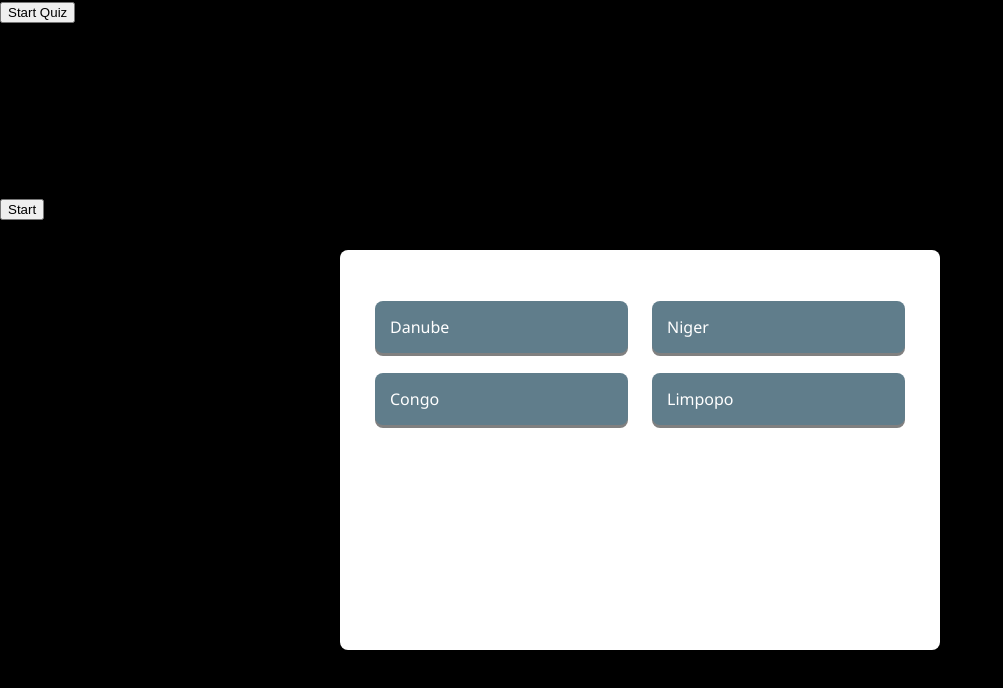
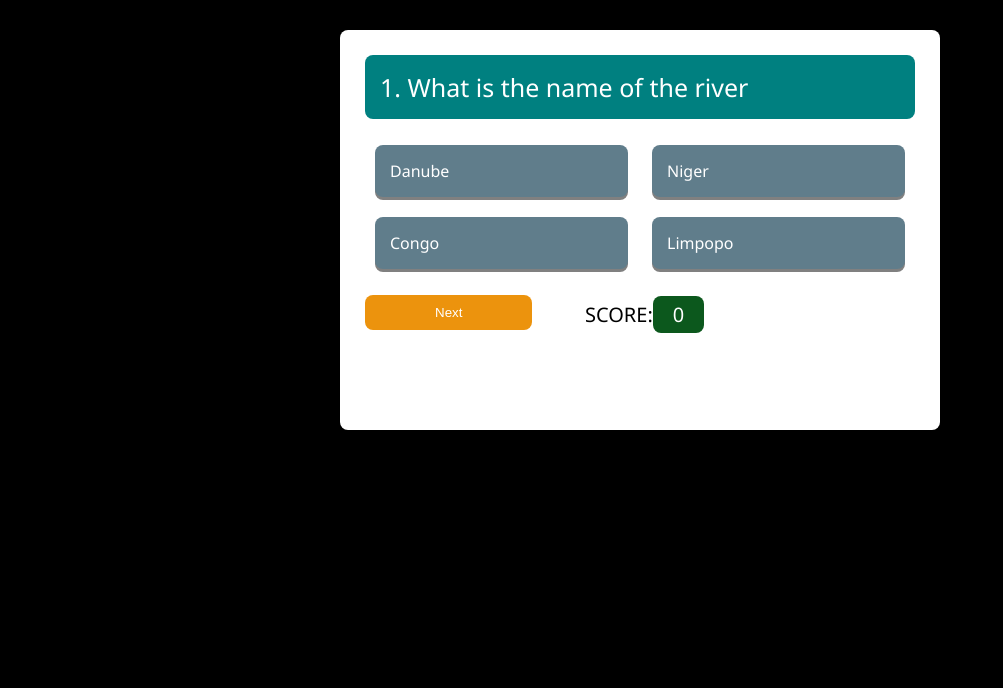
Before and after one commit to pappa025/be-a-quizmaster, a plain HTML site: page index.html in a window 1280 px wide. Shown: the whole page, without its empty margins (0-1003 px from the left). Drawn offline with Linux system fonts and the light colour scheme.

Commit message:
time consuming trials with start screeen, not working so far

```diff
--- a/assets/script.js
+++ b/assets/script.js
@@ -6,6 +6,11 @@ var opt1 = document.getElementById('opt1')
 var opt2 = document.getElementById('opt2')
 var opt3 = document.getElementById('opt3')
 var opt4 = document.getElementById('opt4')
+/*var startBtn = document.getElementById("startquiz")
+var startBox = document.querySelector("#start-box")
+var qOptions = document.getElementById('options')
+var qQuestions = document.getElementById('questions')
+var qScore = document.getElementById('score')*/
 
 /* Questions */
 var app={
@@ -23,7 +28,19 @@ var app={
         ],
 
         index:0,
-        load:function(){
+
+        /*startBtn,addEventListener("click", startQuiz)*/
+
+        /*function startQuiz(){
+            // console.log("Started!")
+            startBtn.classList.add("hide");
+            startBox.classList.add("hide");
+            qOptions.classList.remove("hide");
+            qQuestion.classList.remove("hide");
+            qScore.classList.remove("hide");
+            this.load();*/
+
+            load: function (){
             if(this.index<=this.questions.length-1){
                 quizbox.innerHTML=this.index+1 + ". " +this.questions[this.index].q;
                 opt1.innerHTML=this.questions[this.index].options[0];
--- a/assets/styles.css
+++ b/assets/styles.css
@@ -103,6 +103,10 @@ body{
     border-radius: 8px;
 }
 
+/* .rules {
+    font-size: 12px;
+}
+
 .hide {
     display: none;
-}
+} */
--- a/index.html
+++ b/index.html
@@ -8,27 +8,21 @@
     <title>Flash quiz</title>
 </head>
 <body>
-    <div>
-        <button id="startquiz">Start Quiz</button>
-    <div id="start-box">
-        <ol class="gamerules">Game Rules:
-            <li><i class='fa fa-star' style='font-size:18px'></i>
-                To start the quiz, click on the Start button below</li>
-            <li><i class='fa fa-star' style='font-size:18px'></i>
-                Read the question and select your answer</li>
-            <li><i class='fa fa-star' style='font-size:18px'></i>
-                You will be automatically redirected to the next question</li>
-            <li><i class='fa fa-star' style='font-size:18px'></i>
-                You can see your progress under the questions!</li>
-            <li><i class='fa fa-star' style='font-size:18px'></i>
-                You can see how many questions you got correctly under the questions!</li>
-        </ol>
-    </div>
+    <div class="quiz-wrapper">
+        <!-- <div>
+            <button id="startquiz">Start Quiz</button>
+        <div id="start-box">
+            <ol class="question rules">Game Rules:
+                <li>To start the quiz, click on the Start button below</li>
+                <li>Read the question and select your answer</li>
+                <li>You will be automatically redirected to the next question</li>
+                <li>You can see your progress under the questions!</li>
+                <li>You can see how many questions you got correctly under the questions!</li>
+            </ol>
+        </div> -->
 
-    <button id="startquiz">Start</button>
-    <div class="quiz-wrapper">
         <div id="questionBox" class="question hide">Sample Question</div>
-        <div class="options">
+        <div class="options hide">
             <ul id="ul">
                 <li id="opt1" onclick="button(this)"></li>
                 <li id="opt2" onclick="button(this)"></li>
```
